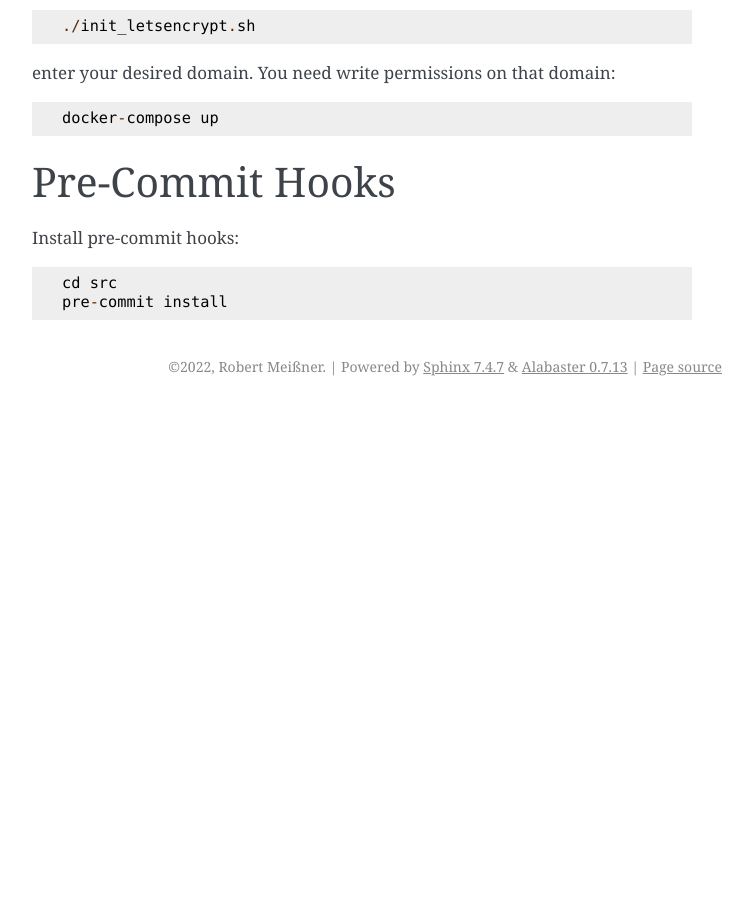
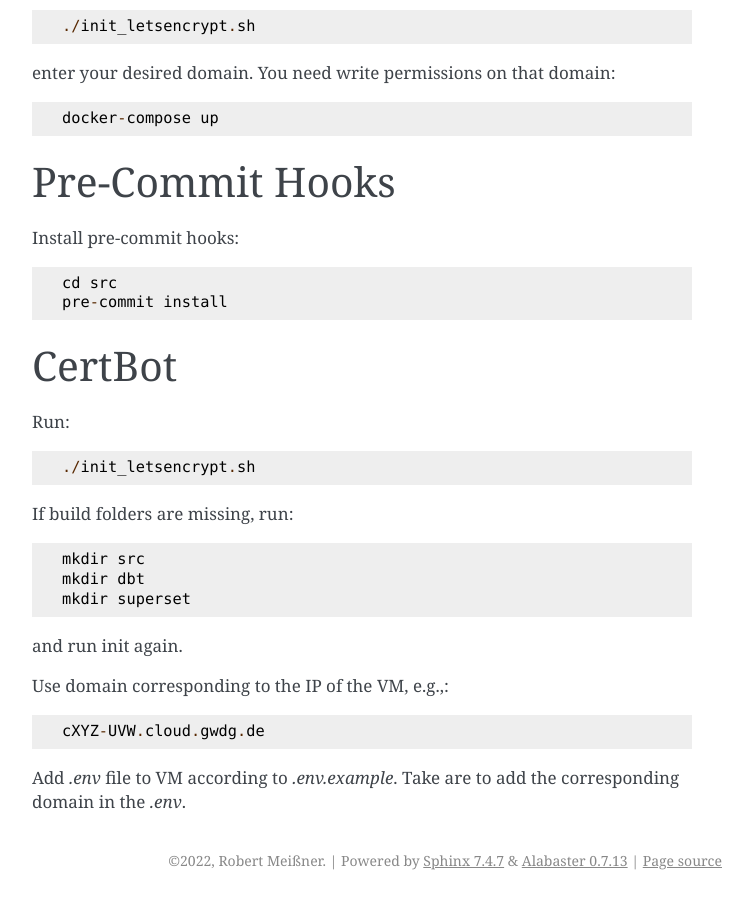
Before and after one commit to openeduhub/metaqs-main, a Sphinx documentation site: the page built from docs/main.rst, in a window 1280 px wide and 900 px high, scrolled down 3130 px. Shown: the whole window, without its empty margins (388-1141 px from the left). Built offline with Sphinx 7.4.7, drawn with Linux system fonts in a browser that asks for light colours; before the commit the page ends 3536 px from its top, so only the background shows below that.

Commit message:
Adjusting ports for prod
Updating configuration and readme on how to setup letsencrypt

```diff
--- a/docs/main.rst
+++ b/docs/main.rst
@@ -137,3 +137,24 @@ Install pre-commit hooks::
 
     cd src
     pre-commit install
+
+CertBot
+-------
+
+Run::
+
+    ./init_letsencrypt.sh
+
+If build folders are missing, run::
+
+    mkdir src
+    mkdir dbt
+    mkdir superset
+
+and run init again.
+
+Use domain corresponding to the IP of the VM, e.g.,::
+
+    cXYZ-UVW.cloud.gwdg.de
+
+Add `.env` file to VM according to `.env.example`. Take are to add the corresponding domain in the `.env`.
```
Also changed, not shown: 1 other file.
